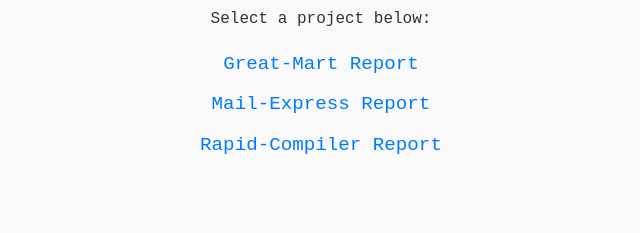
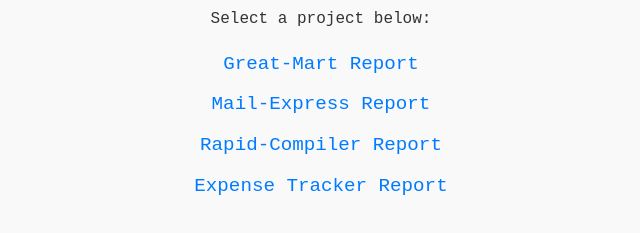
Before and after one commit to immortalWebDev/web-vitals-reports, a plain HTML site: page index.html in a window 1280 px wide. Shown: the part 115-348 px from the top of the page, without its empty margins (319-959 px from the left). Drawn offline with Linux system fonts and the light colour scheme.

Commit message:
Add Expense Tracker Report link and configure live server settings

```diff
--- a/index.html
+++ b/index.html
@@ -42,6 +42,7 @@
         <li><a href="./greatMart/greatMart.html">Great-Mart Report</a></li>
         <li><a href="./mailExpress/mailExpress.html">Mail-Express Report</a></li>
         <li><a href="./rapidCompiler/rapidCompiler.html">Rapid-Compiler Report</a></li>
+        <li><a href="./expenseTracker/expenseTracker.html">Expense Tracker Report</a></li>
     </ul>
 </body>
 </html>
```
